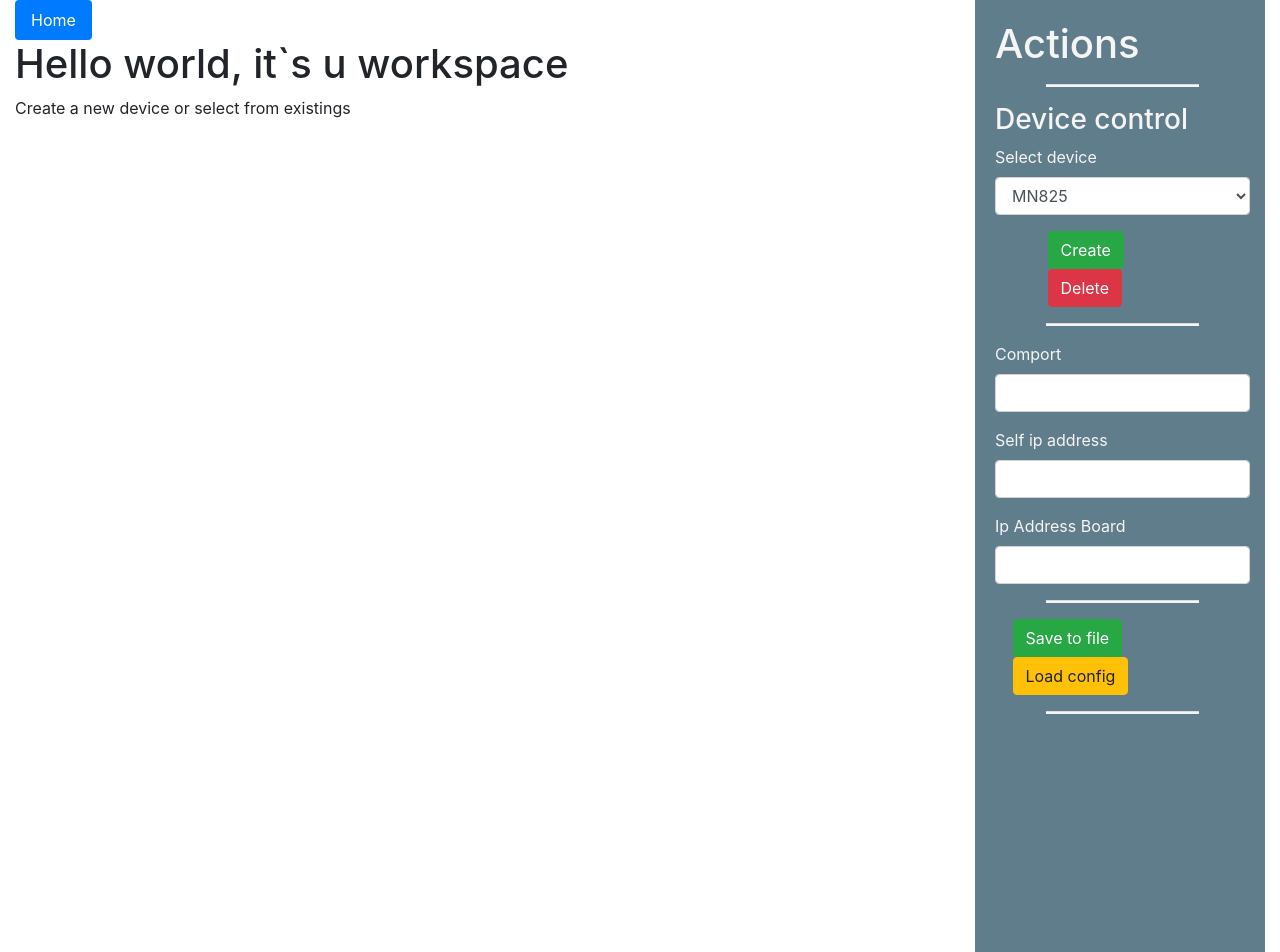
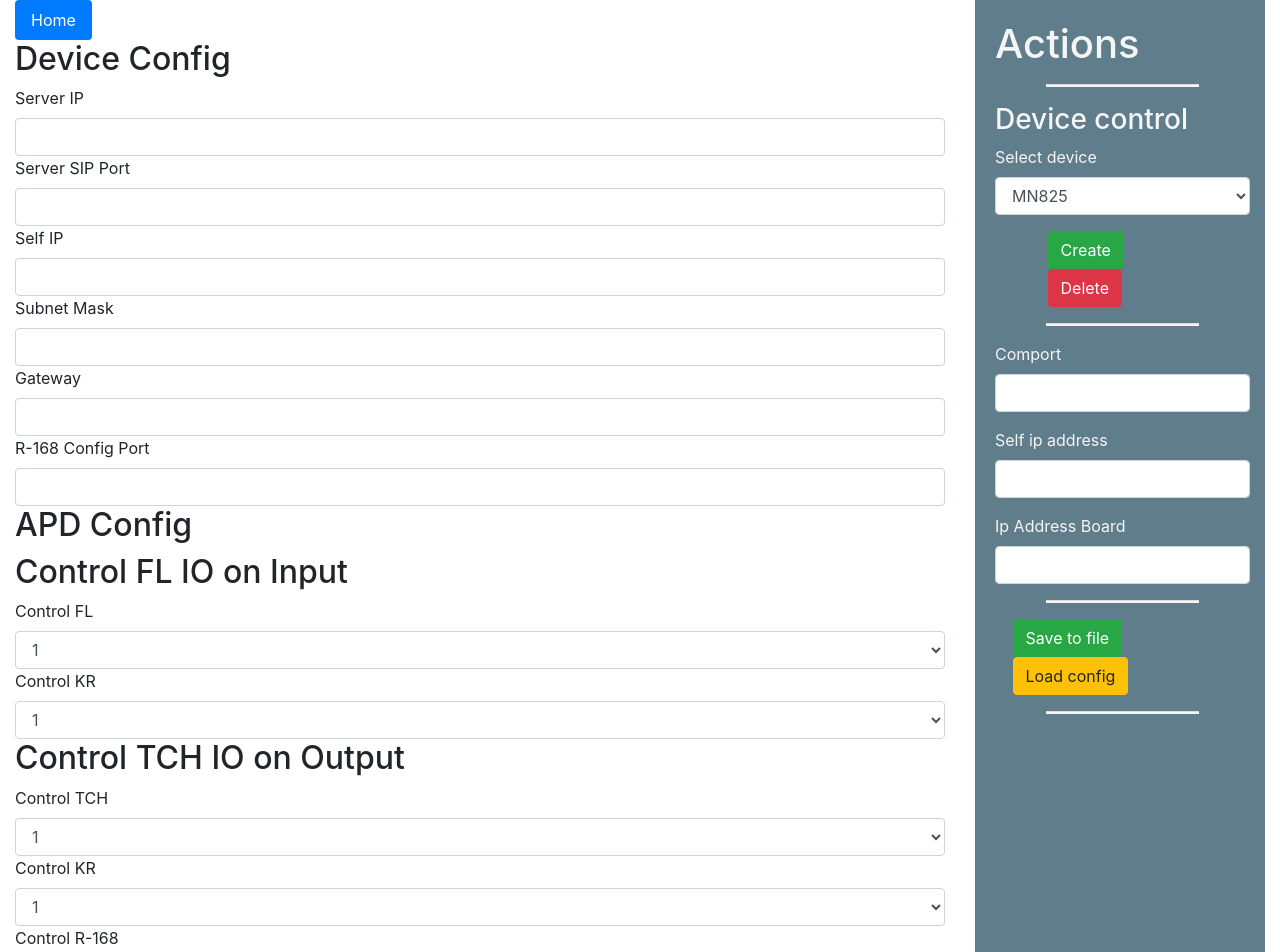
Before and after one commit to gusenkovs/mcu-config-app, a Vue app: page /#/ in a window 1280 px wide. Shown: the top 952 px of the page. Built offline with nearby package versions, Linux system fonts and the light colour scheme.

Commit message:
Add forms

```diff
--- /dev/null
+++ b/src/components/ApdConfigForm.vue
@@ -0,0 +1,23 @@
+<template>
+  <div>
+    <h2>APD Config</h2>
+
+    <h2>Control FL IO on Input</h2>
+    <ControlFlIOForm flValue="2" krValue="2"/>
+
+    <h2>Control TCH IO on Output</h2>
+    <ControlTchIOForm tchValue="2" krValue="2" r168Value="R-168"/>
+  </div>
+</template>
+
+<script>
+import ControlFlIOForm from './ControlFlIOForm.vue';
+import ControlTchIOForm from './ControlTchIOForm.vue';
+
+export default {
+  components: {
+    ControlFlIOForm,
+    ControlTchIOForm,
+  },
+};
+</script>
--- /dev/null
+++ b/src/components/ControlFlIOForm.vue
@@ -0,0 +1,36 @@
+<template>
+  <div>
+    <label>Control FL</label>
+    <select class="form-control" v-model.number="flValue">
+      <option selected>1</option>
+      <option>2</option>
+    </select>
+
+    <label>Control KR</label>
+    <select class="form-control" v-model.number="krValue">
+      <option selected>1</option>
+      <option>2</option>
+    </select>
+  </div>
+</template>
+
+<script>
+export default {
+  data() {
+    return {
+      flValue: 1,
+      krValue: 1,
+    };
+  },
+
+  watch: {
+    flValue(newValue) {
+      this.$emit('flChange', newValue);
+    },
+
+    krValue(newValue) {
+      this.$emit('krChange', newValue);
+    },
+  },
+};
+</script>
--- /dev/null
+++ b/src/components/ControlTchIOForm.vue
@@ -0,0 +1,47 @@
+<template>
+  <div>
+    <label>Control TCH </label>
+    <select class="form-control" v-model.number="tchValue">
+      <option selected>1</option>
+      <option>2</option>
+    </select>
+
+    <label>Control KR</label>
+    <select class="form-control" v-model.number="krValue">
+      <option selected>1</option>
+      <option>2</option>
+    </select>
+
+    <label>Control R-168</label>
+    <select class="form-control" v-model.number="r168Value">
+      <option selected>R-168</option>
+      <option>R-168 100KB</option>
+    </select>
+  </div>
+</template>
+
+<script>
+export default {
+  data() {
+    return {
+      tchValue: 1,
+      krValue: 1,
+      r168Value: 'R-168',
+    };
+  },
+
+  watch: {
+    tchValue(newValue) {
+      this.$emit('tchChange', newValue);
+    },
+
+    krValue(newValue) {
+      this.$emit('krChange', newValue);
+    },
+
+    r168Value(newValue) {
+      this.$emit('r168Change', newValue);
+    },
+  },
+};
+</script>
--- /dev/null
+++ b/src/components/DeviceForm.vue
@@ -0,0 +1,41 @@
+<template>
+  <div>
+    <h2>Device Config</h2>
+
+    <label for="serverIp">Server IP</label>
+    <input type="text" class="form-control" id="serverIp">
+
+    <label for="serverSipPort">Server SIP Port</label>
+    <input type="text" class="form-control" id="serverSipPort">
+
+    <label for="selfIp">Self IP</label>
+    <input type="text" class="form-control" id="selfIp">
+
+    <label for="subnetMask">Subnet Mask</label>
+    <input type="text" class="form-control" id="subnetMask">
+
+    <label for="gateway">Gateway</label>
+    <input type="text" class="form-control" id="gateway">
+
+    <label for="r168ConfigPort">R-168 Config Port</label>
+    <input type="text" class="form-control" id="r168ConfigPort">
+
+    <ApdConfigForm/>
+  </div>
+</template>
+
+<script>
+import ApdConfigForm from './ApdConfigForm.vue';
+
+export default {
+  components: {
+    ApdConfigForm,
+  },
+};
+</script>
+
+<style lang="scss">
+label {
+  font-size: 1rem;
+}
+</style>
--- a/src/components/WorkspaceTopBar.vue
+++ b/src/components/WorkspaceTopBar.vue
@@ -6,7 +6,7 @@
           <router-link
             to="/"
             class="nav-link"
-            :class="{ active: !this.$store.getters.getCurrentDeviceId }">
+            :class="{ active: !$store.getters.getCurrentDeviceId }">
             Home
           </router-link>
         </li>
--- a/src/views/Workspace.vue
+++ b/src/views/Workspace.vue
@@ -1,12 +1,13 @@
 <template>
   <div>
-    <h1>Hello world, it`s u workspace</h1>
-    <p>Create a new device or select from existings</p>
+    <!-- <h1>Hello world, it`s u workspace</h1> -->
+    <!-- <p>Create a new device or select from existings</p> -->
+    <DeviceForm class="form"/>
   </div>
 </template>
 
 <script>
-// import { Device } from '../models';
+import DeviceForm from '../components/DeviceForm.vue';
 
 export default {
   name: 'Workspace',
@@ -15,8 +16,8 @@ export default {
       device: null,
     };
   },
-  methods: {
-
+  components: {
+    DeviceForm,
   },
   beforeMount() {
     this.$store.commit('deselectDevice');
```
